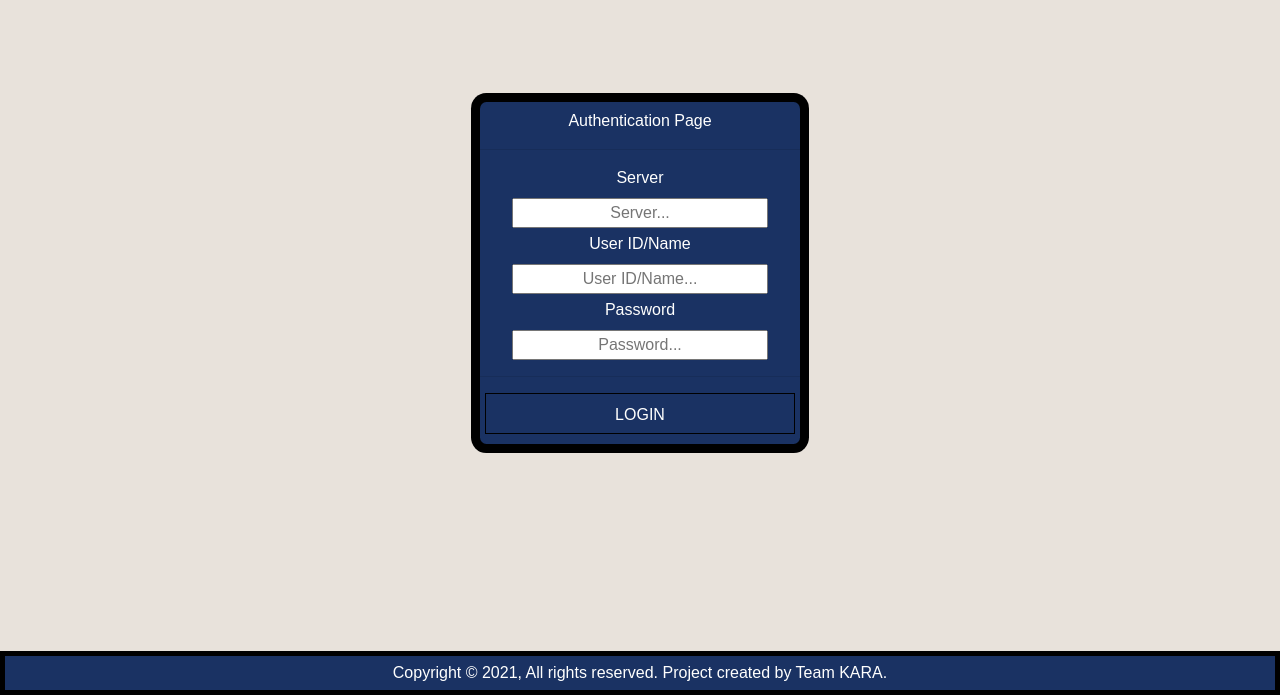
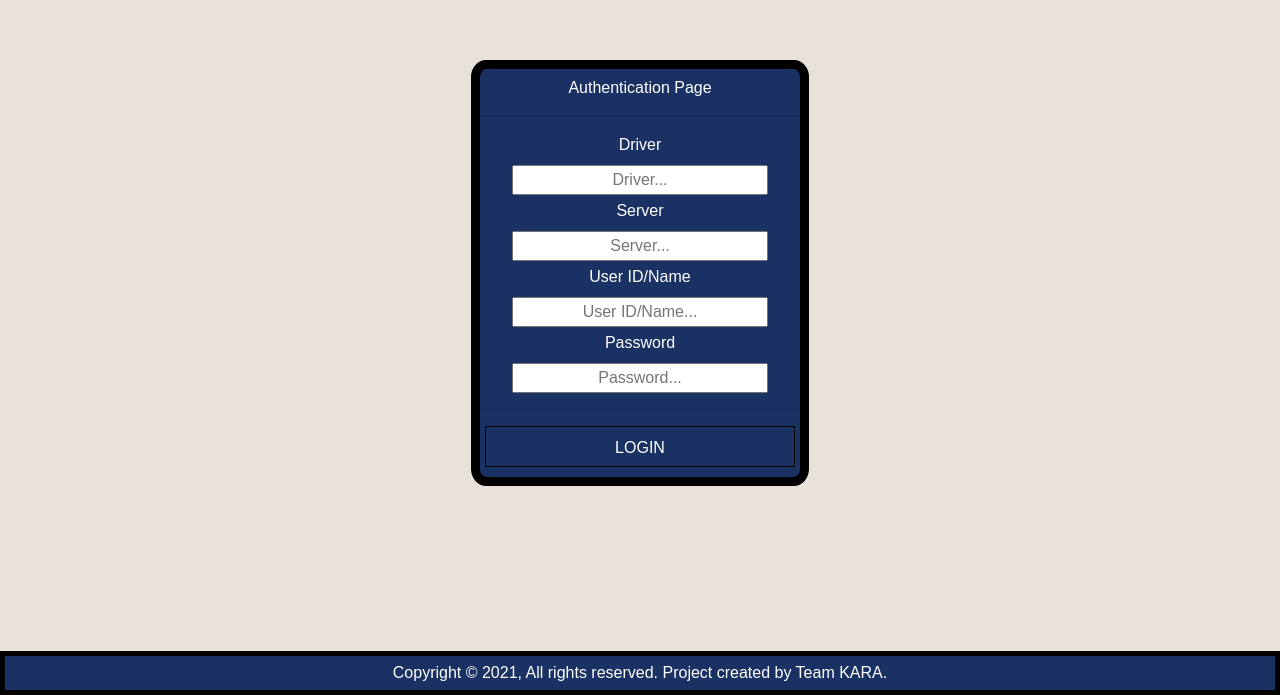
Before and after one commit to AbdulBaseetShabi/KARA, a React (Create React App) app in the folder client/: page /home in a window 1280 px wide. Shown: the part 105-800 px from the top of the page. Built offline with nearby package versions, Linux system fonts and the light colour scheme; a web font is replaced by a local one.

Commit message:
suggestion box for drivers

```diff
--- a/client/src/App.css
+++ b/client/src/App.css
@@ -103,3 +103,28 @@ input{
     display: block;
     margin: 0 auto;
 }
+
+.suggestions{
+    background-color: #e8e2db;
+    color: #1A3263;
+    position: absolute;
+    max-width: 80%;
+    margin: 0 auto;
+    display: block;
+    top: 62px;
+    left: 10%;
+    border: 2px solid black;
+    z-index: 100;
+}
+
+.suggestion-items{
+    border: 1px solid black;
+    cursor: pointer;
+    white-space: nowrap;
+    overflow-x: hidden;
+}
+
+.suggestion-items:hover{
+    color: #FFFFFE;
+    background-color: #1A3263;
+}
--- a/client/src/routes/home/home.js
+++ b/client/src/routes/home/home.js
@@ -2,8 +2,32 @@ import React from "react";
 import PopUp from "../../widgets/pop-ups/message-pop-up/pop-ups";
 import "./home.css";
 import HTTPCalls from "../../services/api-connect";
-import Global from "../../services/global"
+import Global from "../../services/global";
 
+const suggested_drivers = [
+  "SQL Server",
+  "Microsoft Access Driver (*.mdb, *.accdb)",
+  "Microsoft Excel Driver (*.xls, *.xlsx, *.xlsm, *.xlsb)",
+  "Microsoft Access Text Driver (*.txt, *.csv)",
+  "SQL Server Native Client 11.0",
+  "SQL Server Native Client RDA 11.0",
+  "ODBC Driver 13 for SQL Server",
+  "ODBC Driver 17 for SQL Server",
+  "MySQL ODBC 8.0 ANSI Driver",
+  "MySQL ODBC 8.0 Unicode Driver",
+];
+
+const instruction = [
+  {
+    text: "Refer to this link to find your ODBC driver for Windows",
+    link:
+      "https://docs.microsoft.com/en-us/sql/database-engine/configure-windows/check-the-odbc-sql-server-driver-version-windows?view=sql-server-ver15",
+  },
+  {
+    text: "Refer to this link to find your ODBC driver for MacOS",
+    link: "http://support.openlinksw.com/support/mac-faq.html#8",
+  },
+];
 class Home extends React.Component {
   constructor(props) {
     super(props);
@@ -13,25 +37,68 @@ class Home extends React.Component {
     this.state = {
       loading: false,
       response: {},
+      show_suggestions: false,
+      suggestions: [],
+      selected_driver: "",
     };
     this.updatePopUp = this.updatePopUp.bind(this);
+    this.closeSuggestions = this.closeSuggestions.bind(this);
     this.userData = {
       server: "",
       user_id: "",
       password: "",
+      driver: "",
     };
   }
 
   modifyLoginCredentials(credential, value) {
     this.userData[credential] = value;
+    if (credential === "driver") {
+      this.setState((prevState, prevProps) => {
+        let new_state = {
+          show_suggestions: false,
+          suggestions: [],
+          selected_driver: "",
+        };
+        let lowercase_value = value.toLowerCase();
+        if (value.length !== 0) {
+          new_state.show_suggestions = true;
+          new_state.suggestions = suggested_drivers.filter((suggestion) => {
+            return suggestion.toLowerCase().startsWith(lowercase_value);
+          });
+          new_state.selected_driver = value;
+        }
+
+        return new_state;
+      });
+    }
   }
 
   // componentDidMount(){
 
   // }
 
+  closeSuggestions() {
+    this.setState({
+      show_suggestions: false,
+      suggestions: [],
+    });
+  }
+
   updatePopUp(response) {
     this.setState({ loading: false, response: response });
+  }
+
+  selectDriver(index) {
+    this.setState((prevState, prevProps) => {
+      let selected_driver = prevState.suggestions[index];
+      this.userData["driver"] = selected_driver;
+      return {
+        show_suggestions: false,
+        suggestions: [],
+        selected_driver: selected_driver,
+      };
+    });
   }
 
   logIn() {
@@ -69,6 +136,36 @@ class Home extends React.Component {
             Authentication Page
           </label>
           <hr />
+          <div style={{width: '100%', position: 'relative'}}>
+            <label className="center-label">Driver</label>
+            <input
+              className="center-div"
+              type="text"
+              id="driver"
+              value={this.state.selected_driver}
+              placeholder="Driver..."
+              onChange={(e) => {
+                this.modifyLoginCredentials("driver", e.target.value);
+              }}
+              onBlur={this.closeSuggestions}
+            ></input>
+            {this.state.show_suggestions ? (
+              <div className="suggestions">
+                {this.state.suggestions.map((suggestion, index) => {
+                  return (
+                    <div
+                      className="suggestion-items"
+                      key={index}
+                      onClick={(e) => this.selectDriver(index)}
+                    >
+                      {suggestion}
+                    </div>
+                  );
+                })}
+              </div>
+            ) : null}
+          </div>
+
           <label className="center-label">Server</label>
           <input
             className="center-div"
```
